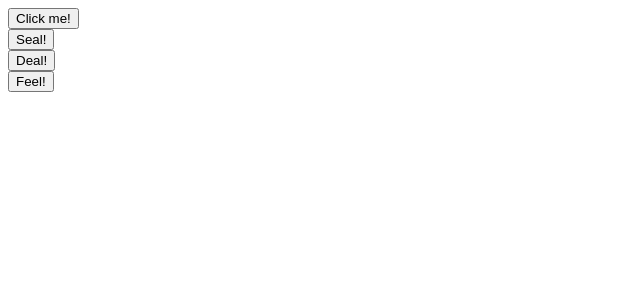
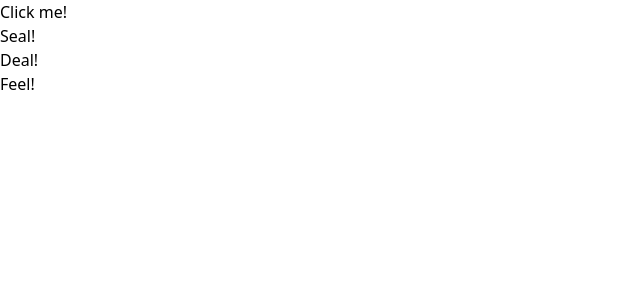
Before and after one commit to dsilichev/comps, a React (Create React App) app: page / in a window 1280 px wide. Shown: the top 300 px of the page, without its empty margins (0-640 px from the left). Built offline with nearby package versions, Linux system fonts and the light colour scheme.

Commit message:
add_Tailwindcss

```diff
--- a/package.json
+++ b/package.json
@@ -35,5 +35,8 @@
       "last 1 firefox version",
       "last 1 safari version"
     ]
+  },
+  "devDependencies": {
+    "tailwindcss": "^3.2.7"
   }
 }
--- a/src/App.js
+++ b/src/App.js
@@ -4,7 +4,7 @@ function App() {
   return (
     <div>
       <div>
-        <Button>Click me!</Button>
+        <Button success primary rounded>Click me!</Button>
       </div>
       <div>
         <Button>Seal!</Button>
--- a/src/button.js
+++ b/src/button.js
@@ -1,14 +1,41 @@
+import propTypes from "prop-types";
+
 function Button({
-    children,
+  children,
+  primary,
+  secondary,
+  success,
+  warning,
+  danger,
+  outline,
+  rounded,
+}) {
+  return <button>{children}</button>;
+}
+
+Button.propTypes = {
+  checkVariationValue: ({
     primary,
     secondary,
     success,
     warning,
     danger,
     outline,
-    rounded
-}) {
-    return <button>{children}</button>
-}
+    rounded,
+  }) => {
+    const count =
+      Number(!!primary) +
+      Number(!!secondary) +
+      Number(!!success) +
+      Number(!!warning) +
+      Number(!!danger);
+
+    if (count > 1) {
+      throw new Error(
+        "Only one of primary, secondary, success, warning, danger can be true"
+      );
+    }
+  },
+};
 
 export default Button;
--- /dev/null
+++ b/src/index.css
@@ -0,0 +1,3 @@
+@tailwind base;
+@tailwind components;
+@tailwind utilities;
--- /dev/null
+++ b/tailwind.config.js
@@ -0,0 +1,8 @@
+/** @type {import('tailwindcss').Config} */
+module.exports = {
+  content: ["./src/**/*.{js,jsx,ts,tsx}"],
+  theme: {
+    extend: {},
+  },
+  plugins: [],
+};
```
Also changed, not shown: src/index.js (+4 -3 lines), 1 other file (tests, documents, lock files or other folders).
